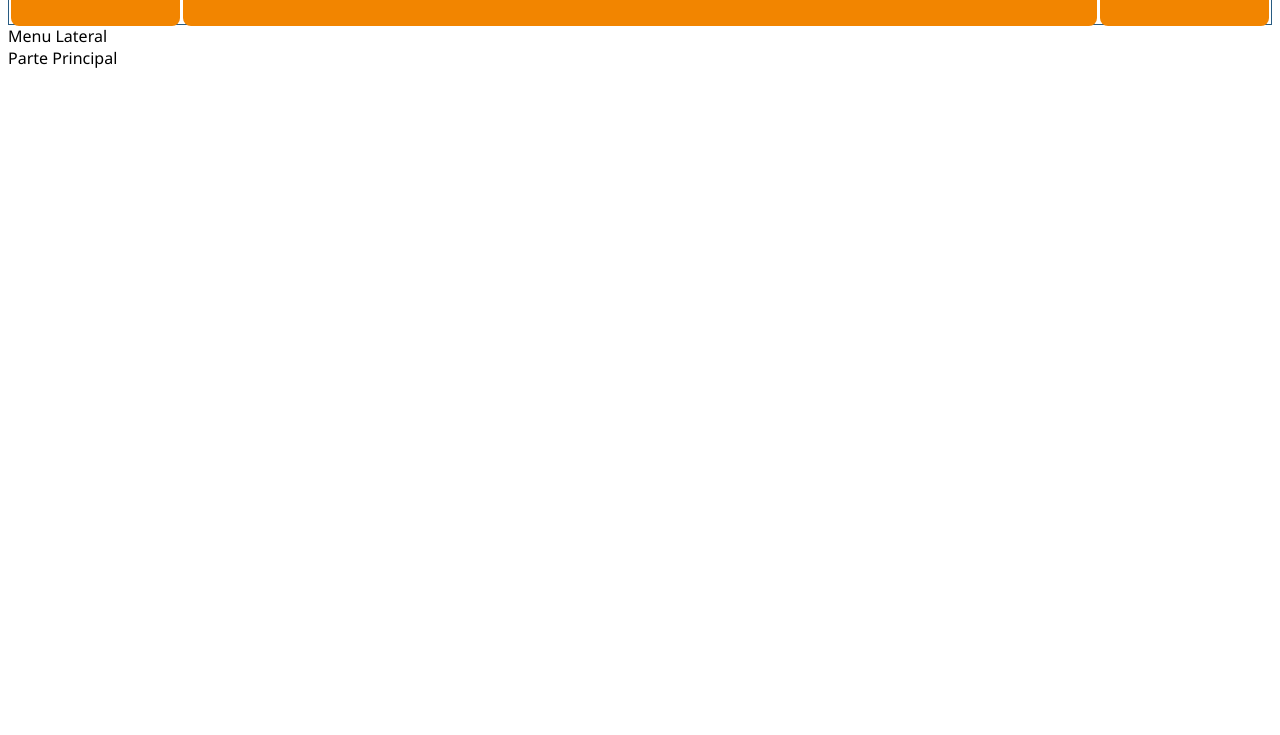
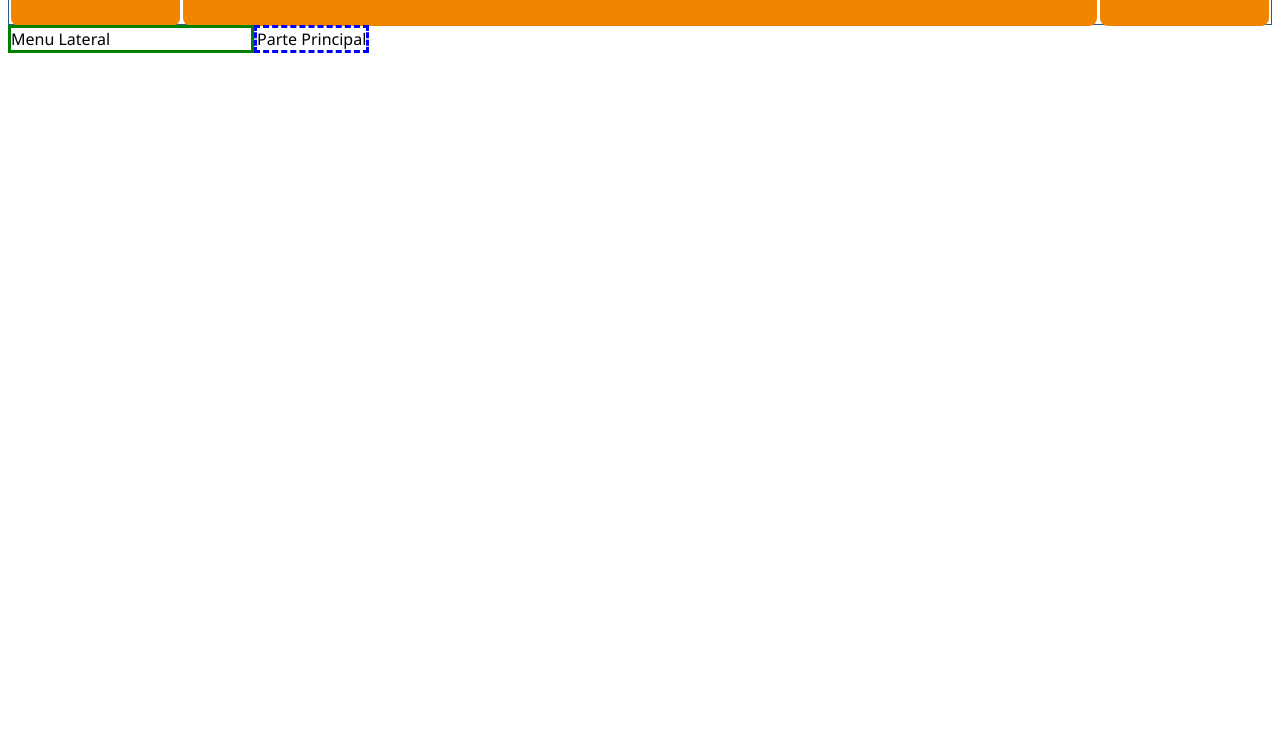
Before and after one commit to yallisin/pbr-diw-4963101-exemplo-02, a plain HTML site: page index.html in a window 1280 px wide. Shown: the part 65-800 px from the top of the page. Drawn offline with Linux system fonts and the light colour scheme.

Commit message:
modificações

```diff
--- a/index.html
+++ b/index.html
@@ -1,5 +1,6 @@
 <!DOCTYPE html>
 <html lang="en">
+
 <head>
     <meta charset="UTF-8">
     <meta name="viewport" content="width=device-width, initial-scale=1.0">
@@ -7,7 +8,7 @@
     <style>
         * {
             font-size: 16px;
-            font-family:'Segoe UI', Tahoma, Geneva, Verdana, sans-serif;
+            font-family: 'Segoe UI', Tahoma, Geneva, Verdana, sans-serif;
         }
 
         .cabecalho {
@@ -18,8 +19,10 @@
             flex-wrap: wrap;
             justify-content: center;
             align-content: start;
+        }
 
-
+        .container {
+            display: flex;
         }
 
         .item {
@@ -44,15 +47,28 @@
         .menu-sandwich {
             flex-grow: 1;
         }
+
+        .menu-lateral {
+            border: 3px solid green;
+            width: 15rem;
+        }
+
+        .parte-principal {
+            border: 3px dashed blue;
+        }
     </style>
 </head>
+
 <body>
     <div class="cabecalho">
         <div class="item logo">Logo</div>
         <div class="item titulo">Título</div>
         <div class="item menu-sandwich">Menu</div>
     </div>
-    <nav class="menu-lateral">Menu Lateral</nav>
-    <main>Parte Principal</main>
+    <div class="container">
+        <nav class="menu-lateral">Menu Lateral</nav>
+        <main class="parte-principal">Parte Principal</main>
+    </div>
 </body>
+
 </html>
```
